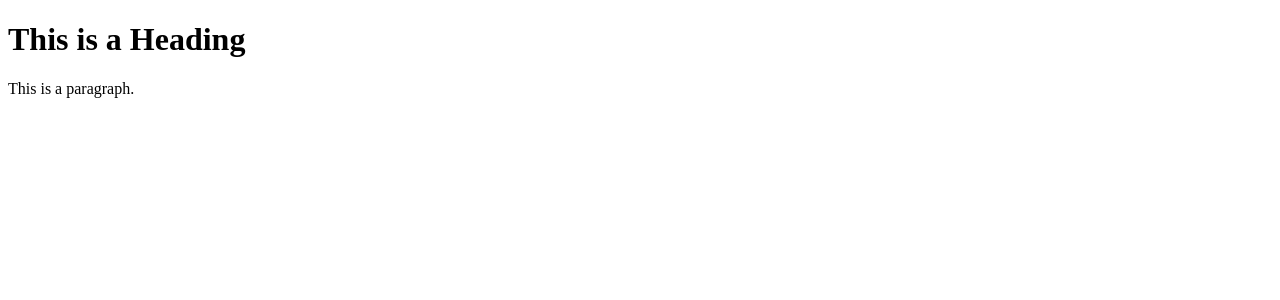
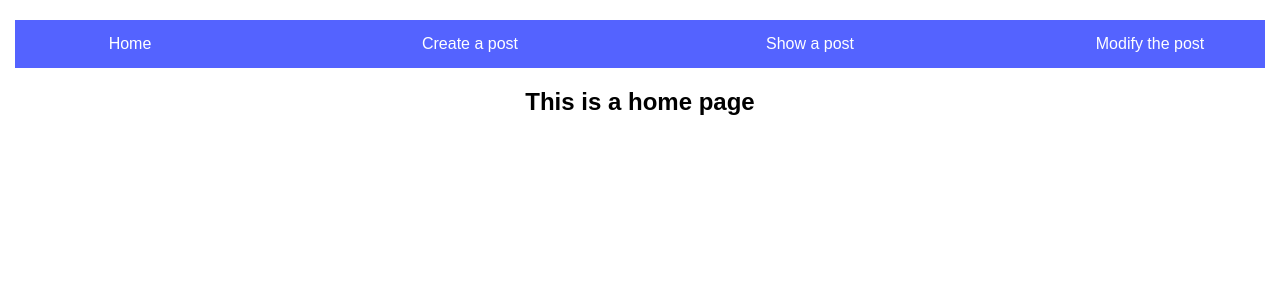
Before and after one commit to VladimirFerko/API-assignment, a Flask app: page / in a window 1280 px wide. Shown: the top 300 px of the page. Run offline with Flask 2, Linux system fonts and the light colour scheme.

Commit message:
added HTML templates and a simple CSS

```diff
--- a/app.py
+++ b/app.py
@@ -1,4 +1,4 @@
-from flask import Flask, render_template
+from flask import Flask, render_template, url_for
 from flask_sqlalchemy import SQLAlchemy
 from datetime import datetime
 
@@ -27,10 +27,22 @@ class Posts(db.Model):
 
 # the first base page
 @app.route('/')
-def base():
+def home():
     return render_template('index.html')
+
+@app.route('/create')
+def create():
+    return render_template('create.html')
+
+@app.route('/modify')
+def modify():
+    return render_template('modify.html')
+
+@app.route('/show')
+def show():
+    return render_template('show.html')
 
 
 
 if __name__ == '__main__':
-    app.run()
+    app.run(debug = True)
--- /dev/null
+++ b/static/css/main.css
@@ -0,0 +1,25 @@
+body{
+    margin: 0;
+    font-family: sans-serif;
+}
+
+.main{
+    text-align: center;
+}
+.nav-items{
+    background-color: #5463FF;
+    display: flex;
+    justify-content: space-between;
+    list-style: none;
+    max-width: 1200px;
+    margin: 20px auto;
+    padding: 15px 25px;
+}
+.nav-items li{
+    text-align: center;
+    width: 15%;
+}
+.nav-items li a{
+    color: white;
+    text-decoration: none;
+}
--- /dev/null
+++ b/templates/base.html
@@ -0,0 +1,23 @@
+<!DOCTYPE html>
+<html>
+<head>
+    <title>{% block content %} {% endblock %}</title>
+    <link rel = "stylesheet" href="{{ url_for('static', filename='css/main.css') }}">
+</head>
+
+
+<body>
+    <ul class="nav-items">
+        <li><a href="/">Home</a></li>
+        <li><a href="/create">Create a post</a></li>
+        <li><a href="/show">Show a post</a></li>
+        <li><a href="/modify">Modify the post</a></li>
+    </ul>
+    <section  class="main">
+        <h1>{% block header %} {% endblock %}</h1>
+    </section>
+
+</body>
+
+
+</html>
--- /dev/null
+++ b/templates/create.html
@@ -0,0 +1,3 @@
+{% extends "base.html" %}
+{% block content %}Create Post{% endblock %}
+{% block header %} Here you can create a post {% endblock %}
--- a/templates/index.html
+++ b/templates/index.html
@@ -1,16 +1,3 @@
-<!DOCTYPE html>
-<html>
-<head>
-    <title>API assignment</title>
-</head>
-
-
-<body>
-
-    <h1>This is a Heading</h1>
-    <p>This is a paragraph.</p>
-
-</body>
-
-
-</html>
+{% extends "base.html" %}
+{% block content %}Home Page{% endblock %}
+{% block header %} This is a home page {% endblock %}
--- /dev/null
+++ b/templates/modify.html
@@ -0,0 +1,3 @@
+{% extends "base.html" %}
+{% block content %}Modify the post{% endblock %}
+{% block header %} Here you can modify the post {% endblock %}
--- /dev/null
+++ b/templates/show.html
@@ -0,0 +1,3 @@
+{% extends 'base.html' %}
+{% block content %}Show posts {% endblock %}
+{% block header %}Here you can see some posts{% endblock %}
```
Also changed, not shown: 1 other file.
